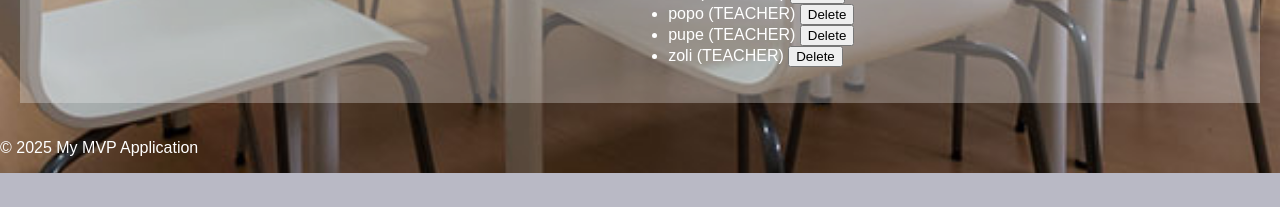
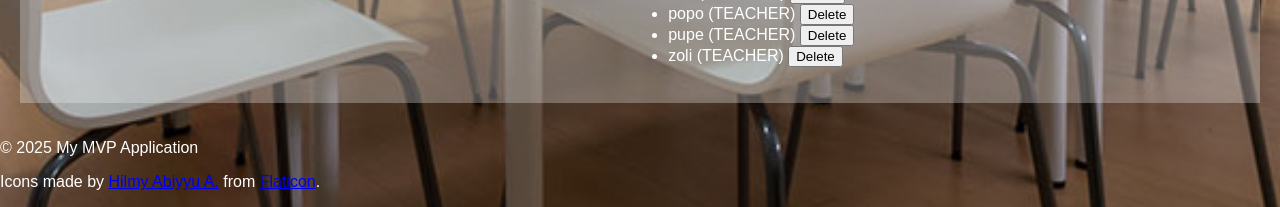
Before and after one commit to zsbati/mvp3, a Flask app: page /admin/home in a window 1280 px wide. Shown: the part 828-1035 px from the top of the page. Before the commit the page ends 1001 px from the top, so only its background shows below. Run offline with Flask 3, Linux system fonts and the light colour scheme; a user stored in the database is signed in; data comes from the database, SQL or seed files in the repository; parts of the project's set-up code (start-up, migrations or seed data) failed here and were passed over.

Commit message:
favicon added, error message eliminated.

```diff
--- a/app.py
+++ b/app.py
@@ -1,4 +1,5 @@
 # app.py
+import os
 from functools import wraps
 
 from sqlalchemy import event, text
@@ -18,7 +19,7 @@ from datetime import datetime
 
 app = Flask(__name__)
 app.config['SQLALCHEMY_DATABASE_URI'] = 'sqlite:///app.db'
-app.config['SECRET_KEY'] = 'your_secret_key'
+app.config['SECRET_KEY'] = os.environ.get('SECRET_KEY', 'default_secret_key')
 
 db.init_app(app)
 
--- a/requirements.txt
+++ b/requirements.txt
@@ -1,5 +1,5 @@
 Flask==3.1.0
 Flask_Login==0.6.3
 flask_sqlalchemy==3.1.1
-SQLAlchemy==2.0.35
+SQLAlchemy
 Werkzeug==3.1.3
--- a/templates/base.html
+++ b/templates/base.html
@@ -10,6 +10,7 @@
     <link rel="stylesheet" href="{{ url_for('static', filename='css/style.css') }}">
 
     {% block head %}{% endblock %}  <!-- Allows adding specific head elements to child templates -->
+    <link rel="icon" href="{{ url_for('static', filename='favicon.ico') }}" type="image/x-icon">
 </head>
 <body style="background-image: url('{{ url_for('static', filename='img/background.jpg') }}'); background-size: cover; background-repeat: no-repeat; background-attachment: fixed;">
 <div id="header">
@@ -43,8 +44,12 @@
     {% block content %}{% endblock %}
 </div>
 
-<div id="footer">
+<footer>
     <p>&copy; 2025 My MVP Application</p>
-</div>
+    <p>
+        Icons made by <a href="https://www.flaticon.com/free-icons/graduation-cap" title="graduation cap icons">Hilmy
+        Abiyyu A.</a> from <a href="https://www.flaticon.com/" title="Flaticon">Flaticon</a>.
+    </p>
+</footer>
 </body>
 </html>
```
Also changed, not shown: static/favicon.ico (added).
